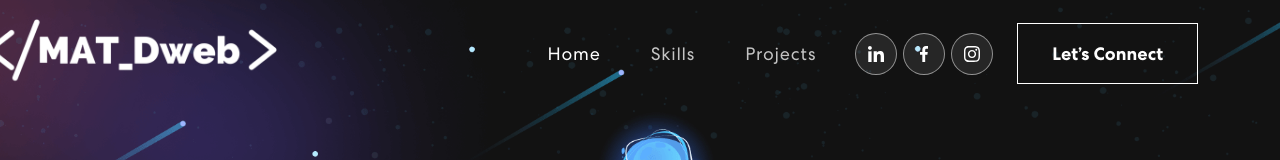
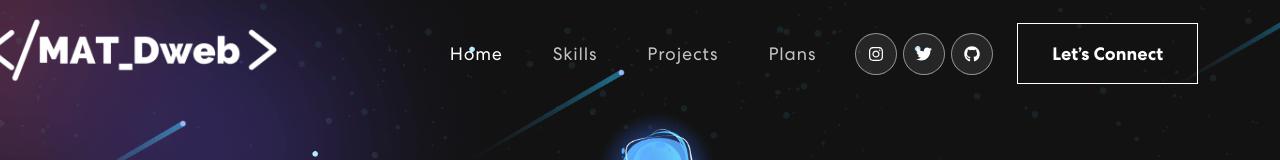
Before and after one commit to Matdweb/my-personal-portfolio-mat_dweb, a React (Create React App) app: page / in a window 1280 px wide. Shown: the top 160 px of the page. Built offline with nearby package versions, Linux system fonts and the light colour scheme; the HTML template or start-up script is replaced by a standard one.

Commit message:
feat: add correct links to the navbar

```diff
--- a/src/components/NavBar.js
+++ b/src/components/NavBar.js
@@ -1,10 +1,10 @@
 import { useState, useEffect } from "react";
 import { Navbar, Nav, Container } from "react-bootstrap";
 import logo from '../assets/img/MAT_DWEB-LOGO.PNG';
-import navIcon1 from '../assets/img/nav-icon1.svg';
-import navIcon2 from '../assets/img/nav-icon2.svg';
-import navIcon3 from '../assets/img/nav-icon3.svg';
 import { HashLink } from 'react-router-hash-link';
+import { FaTwitter } from "react-icons/fa";
+import { FaInstagram } from "react-icons/fa";
+import { FaGithub } from "react-icons/fa";
 import {
   BrowserRouter as Router
 } from "react-router-dom";
@@ -34,8 +34,8 @@ export const NavBar = () => {
 
   return (
     <Router>
-      <Navbar style={{padding: "15px 0"}} expand="md" className={scrolled ? "scrolled" : ""}>
-        <Container>
+      <Navbar style={{padding: "15px 0", width: "100vw"}} expand="md" className={scrolled ? "scrolled" : ""}>
+        <Container style={{width: "100vw"}}>
           <Navbar.Brand href="/">
             <img style={window.screen.width < 600 ? {marginLeft: "80px", transform: "scale(6)"} : {transform: "scale(3)"}} src={logo} alt="Logo" />
           </Navbar.Brand>
@@ -47,12 +47,13 @@ export const NavBar = () => {
               <Nav.Link href="#home" className={activeLink === 'home' ? 'active navbar-link' : 'navbar-link'} onClick={() => onUpdateActiveLink('home')}>Home</Nav.Link>
               <Nav.Link href="#skills" className={activeLink === 'skills' ? 'active navbar-link' : 'navbar-link'} onClick={() => onUpdateActiveLink('skills')}>Skills</Nav.Link>
               <Nav.Link href="#projects" className={activeLink === 'projects' ? 'active navbar-link' : 'navbar-link'} onClick={() => onUpdateActiveLink('projects')}>Projects</Nav.Link>
+              <Nav.Link href="#plans" className={activeLink === 'cards' ? 'active navbar-link' : 'navbar-link'} onClick={() => onUpdateActiveLink('cards')}>Plans</Nav.Link>
             </Nav>
             <span className="navbar-text">
               <div className="social-icon">
-                <a href="#"><img src={navIcon1} alt="" /></a>
-                <a href="#"><img src={navIcon2} alt="" /></a>
-                <a href="#"><img src={navIcon3} alt="" /></a>
+                <a href="https://www.instagram.com/mat.dweb/"> <FaInstagram style={{color: "#fff", textDecoration: "none"}} /></a>
+                <a href="https://twitter.com/MatDweb"><FaTwitter style={{color: "#fff", textDecoration: "none"}}/></a>
+                <a href="https://github.com/Matdweb"><FaGithub style={{color: "#fff", textDecoration: "none"}}/></a>
               </div>
               <HashLink to='#connect'>
                 <button className="vvd"><span>Let’s Connect</span></button>
```
